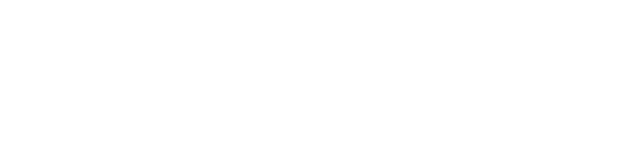
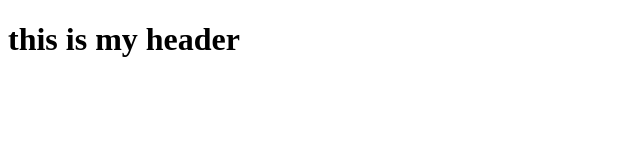
Before and after one commit to him123hey/Shop_managment, a plain HTML site: page index.html in a window 1280 px wide. Shown: the whole page, without its empty margins (0-640 px from the left). Drawn offline with Linux system fonts and the light colour scheme.

Commit message:
#1 add header to homepage

```diff
--- a/index.html
+++ b/index.html
@@ -5,9 +5,11 @@
     <meta charset="UTF-8">
     <meta http-equiv="X-UA-Compatible" content="IE=edge">
     <meta name="viewport" content="width=device-width, initial-scale=1.0">
-    <title>Document</title>
+    <title>Homepage</title>
 </head>
 <body>
-
+    <header>
+        <h1>this is my header</h1>
+    </header>
 </body>
 </html>
```
